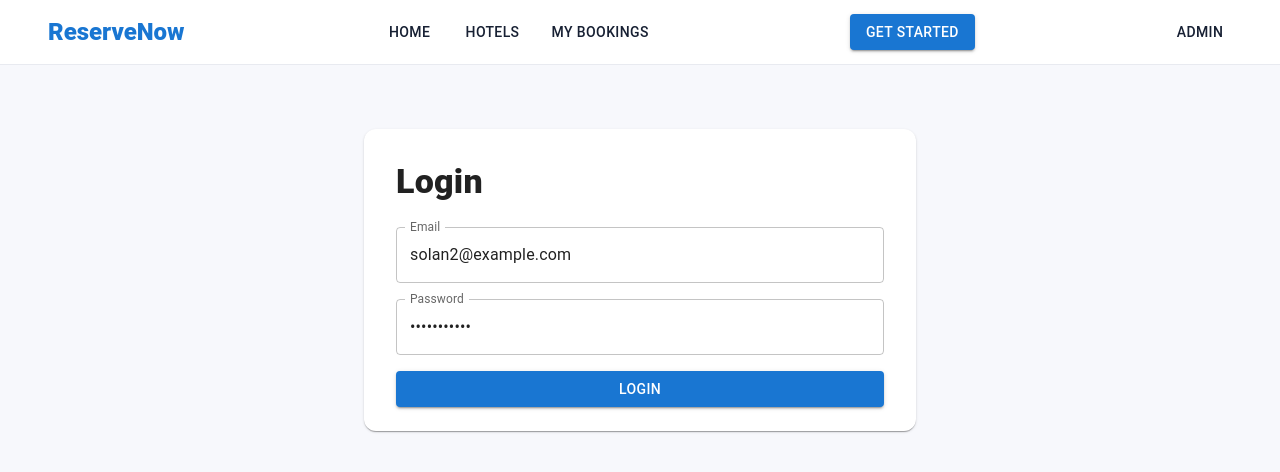
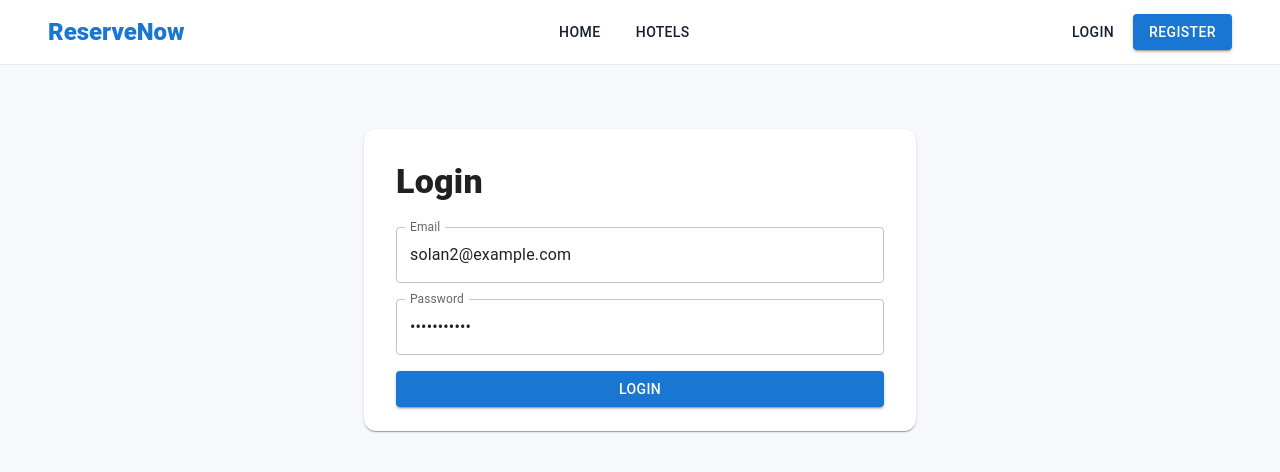
Before and after one commit to prushorth90/booking-reservation, a React (Vite) app in the folder frontend/: page /login in a window 1280 px wide. Shown: the top 472 px of the page. Built offline with nearby package versions, Linux system fonts and the light colour scheme.

Commit message:
Add auth aware navbar

```diff
--- a/frontend/src/components/Navbar.tsx
+++ b/frontend/src/components/Navbar.tsx
@@ -1,8 +1,62 @@
+import { useEffect, useState } from "react";
+
 import { AppBar, Box, Button, Toolbar, Typography } from "@mui/material";
 
-import { Link as RouterLink } from "react-router-dom";
+import { Link as RouterLink, useNavigate } from "react-router-dom";
+
+import {
+
+  clearSavedAuth,
+
+  getSavedAuth,
+
+  type AuthResponse,
+
+} from "../api/authApi";
 
 function Navbar() {
+
+  const navigate = useNavigate();
+
+  const [auth, setAuth] = useState<AuthResponse | null>(getSavedAuth());
+
+  useEffect(() => {
+
+    function handleStorageChange() {
+
+      setAuth(getSavedAuth());
+
+    }
+
+    window.addEventListener("storage", handleStorageChange);
+
+    window.addEventListener("auth-changed", handleStorageChange);
+
+    return () => {
+
+      window.removeEventListener("storage", handleStorageChange);
+
+      window.removeEventListener("auth-changed", handleStorageChange);
+
+    };
+
+  }, []);
+
+  function handleLogout() {
+
+    clearSavedAuth();
+
+    setAuth(null);
+
+    window.dispatchEvent(new Event("auth-changed"));
+
+    navigate("/login");
+
+  }
+
+  const isLoggedIn = auth !== null;
+
+  const isAdmin = auth?.role === "ADMIN";
 
   return (
 
@@ -68,6 +122,8 @@ function Navbar() {
 
             gap: 2,
 
+            alignItems: "center",
+
           }}
 
         >
@@ -84,25 +140,82 @@ function Navbar() {
 
           </Button>
 
-          <Button component={RouterLink} to="/bookings" color="inherit">
+          {isLoggedIn && (
 
-            My Bookings
+            <Button component={RouterLink} to="/bookings" color="inherit">
 
-          </Button>
+              My Bookings
+
+            </Button>
+
+          )}
+
+          {isAdmin && (
+
+            <Button component={RouterLink} to="/admin" color="inherit">
+
+              Admin
+
+            </Button>
+
+          )}
 
         </Box>
 
-        <Button component={RouterLink} to="/hotels" variant="contained">
+        <Box sx={{ display: "flex", gap: 1, alignItems: "center" }}>
 
-          Get Started
+          {!isLoggedIn ? (
 
-        </Button>
+            <>
 
-        <Button component={RouterLink} to="/admin" color="inherit">
+              <Button component={RouterLink} to="/login" color="inherit">
 
-            Admin
+                Login
 
-        </Button>
+              </Button>
+
+              <Button component={RouterLink} to="/register" variant="contained">
+
+                Register
+
+              </Button>
+
+            </>
+
+          ) : (
+
+            <>
+
+              <Typography
+
+                sx={{
+
+                  display: { xs: "none", md: "block" },
+
+                  color: "text.secondary",
+
+                  fontSize: 14,
+
+                }}
+
+              >
+
+                {auth.name} · {auth.role}
+
+              </Typography>
+
+              <Button variant="outlined" onClick={handleLogout}>
+
+                Logout
+
+              </Button>
+
+            </>
+
+          )}
+
+        </Box>
+
       </Toolbar>
 
     </AppBar>
--- a/frontend/src/pages/LoginPage.tsx
+++ b/frontend/src/pages/LoginPage.tsx
@@ -31,6 +31,7 @@ function LoginPage() {
       });
 
       saveAuth(auth);
+      window.dispatchEvent(new Event("auth-changed"));
 
       if (auth.role === "ADMIN") {
 
--- a/frontend/src/pages/RegisterPage.tsx
+++ b/frontend/src/pages/RegisterPage.tsx
@@ -22,6 +22,7 @@ function RegisterPage() {
       });
 
       saveAuth(auth);
+      window.dispatchEvent(new Event("auth-changed"));
       navigate("/hotels");
     } catch (error) {
       if (error instanceof Error) {
```
